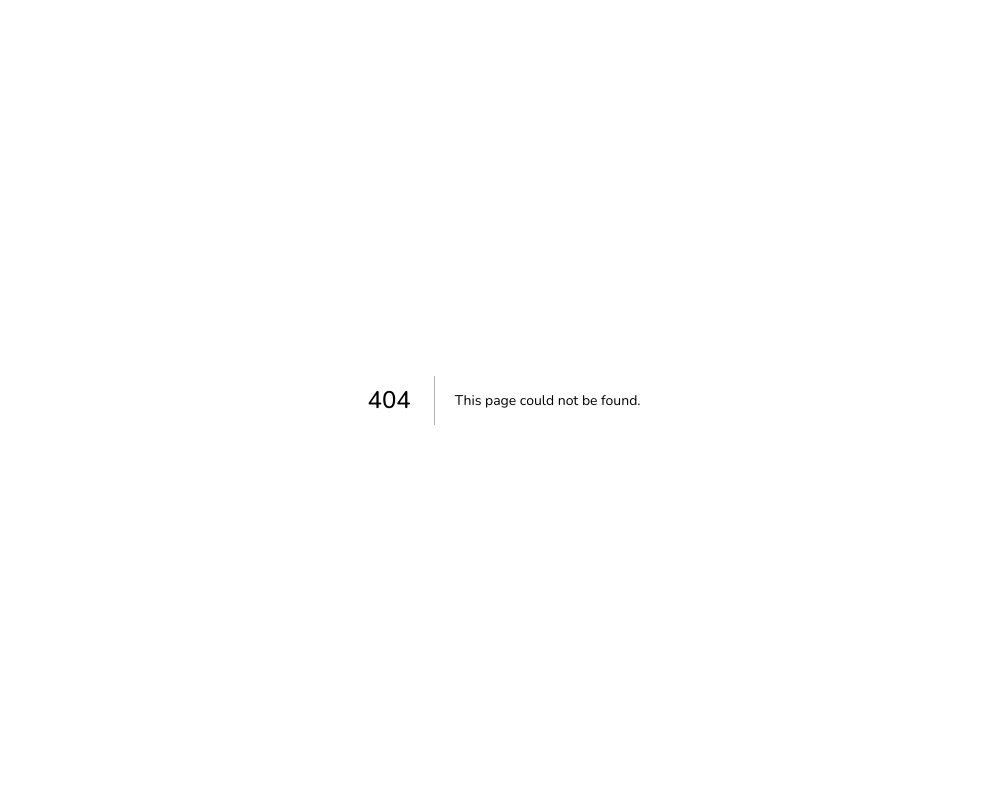
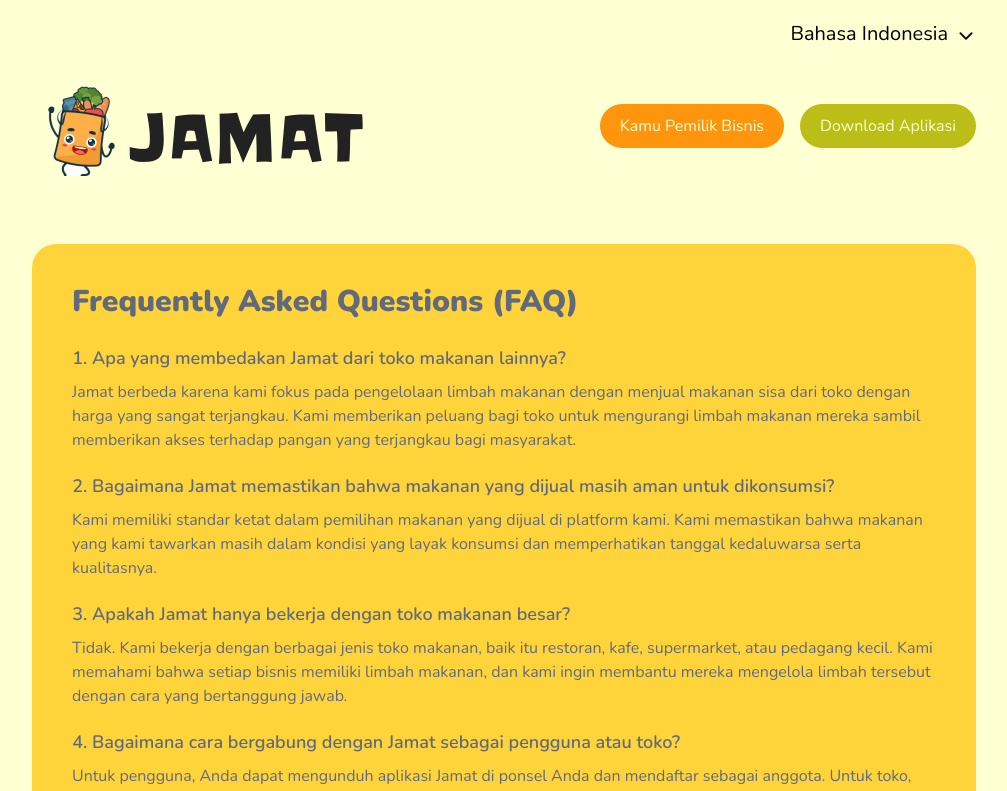
Before and after one commit to wahibadiyatma17/jamat-web, a Next.js app: page /faq in a window 1280 px wide. Before the commit this address had no page. Shown: the top 791 px of the page, without its empty margins (136-1143 px from the left). Built offline with nearby package versions, Linux system fonts and the light colour scheme.

Commit message:
feat: added faq page

```diff
--- /dev/null
+++ b/src/app/faq/page.tsx
@@ -0,0 +1,5 @@
+import FAQ from '@/features/faq';
+
+export default function FAQPage() {
+  return <FAQ />;
+}
--- /dev/null
+++ b/src/features/faq/index.tsx
@@ -0,0 +1,65 @@
+import AppLayout from '@/components/layout';
+import { FC } from 'react';
+
+const FAQ: FC = () => {
+  return (
+    <AppLayout>
+      <div className="flex flex-col gap-[40px] pt-10">
+        <div className="w-full h-full px-4 md:px-10 ">
+          <div className="bg-[#FFD43B] rounded-3xl w-full px-5 md:px-10 py-10 h-full flex flex-col gap-6 text-[#616A7D] justify-start">
+            <h4 className="font-[900] text-3xl">Frequently Asked Questions (FAQ)</h4>
+            <ol start={1} className="list-decimal gap-5 flex flex-col">
+              <div>
+                <li className="ml-5 text-lg mb-2 font-semibold">
+                  Apa yang membedakan Jamat dari toko makanan lainnya?
+                </li>
+                <span className="text-base">
+                  Jamat berbeda karena kami fokus pada pengelolaan limbah makanan dengan menjual
+                  makanan sisa dari toko dengan harga yang sangat terjangkau. Kami memberikan
+                  peluang bagi toko untuk mengurangi limbah makanan mereka sambil memberikan akses
+                  terhadap pangan yang terjangkau bagi masyarakat.
+                </span>
+              </div>
+              <div>
+                <li className="ml-5 text-lg mb-2 font-semibold">
+                  Bagaimana Jamat memastikan bahwa makanan yang dijual masih aman untuk dikonsumsi?
+                </li>
+                <span className="text-base">
+                  Kami memiliki standar ketat dalam pemilihan makanan yang dijual di platform kami.
+                  Kami memastikan bahwa makanan yang kami tawarkan masih dalam kondisi yang layak
+                  konsumsi dan memperhatikan tanggal kedaluwarsa serta kualitasnya.
+                </span>
+              </div>
+
+              <div>
+                <li className="ml-5 text-lg mb-2 font-semibold">
+                  Apakah Jamat hanya bekerja dengan toko makanan besar?
+                </li>
+                <span className="text-base">
+                  Tidak. Kami bekerja dengan berbagai jenis toko makanan, baik itu restoran, kafe,
+                  supermarket, atau pedagang kecil. Kami memahami bahwa setiap bisnis memiliki
+                  limbah makanan, dan kami ingin membantu mereka mengelola limbah tersebut dengan
+                  cara yang bertanggung jawab.
+                </span>
+              </div>
+
+              <div>
+                <li className="ml-5 text-lg mb-2 font-semibold">
+                  Bagaimana cara bergabung dengan Jamat sebagai pengguna atau toko?
+                </li>
+                <span className="text-base">
+                  Untuk pengguna, Anda dapat mengunduh aplikasi Jamat di ponsel Anda dan mendaftar
+                  sebagai anggota. Untuk toko, Anda dapat menghubungi tim kami melalui email atau
+                  telepon untuk mendiskusikan kemungkinan kerja sama dalam menjual makanan sisa Anda
+                  di platform kami.
+                </span>
+              </div>
+            </ol>
+          </div>
+        </div>
+      </div>
+    </AppLayout>
+  );
+};
+
+export default FAQ;
```
